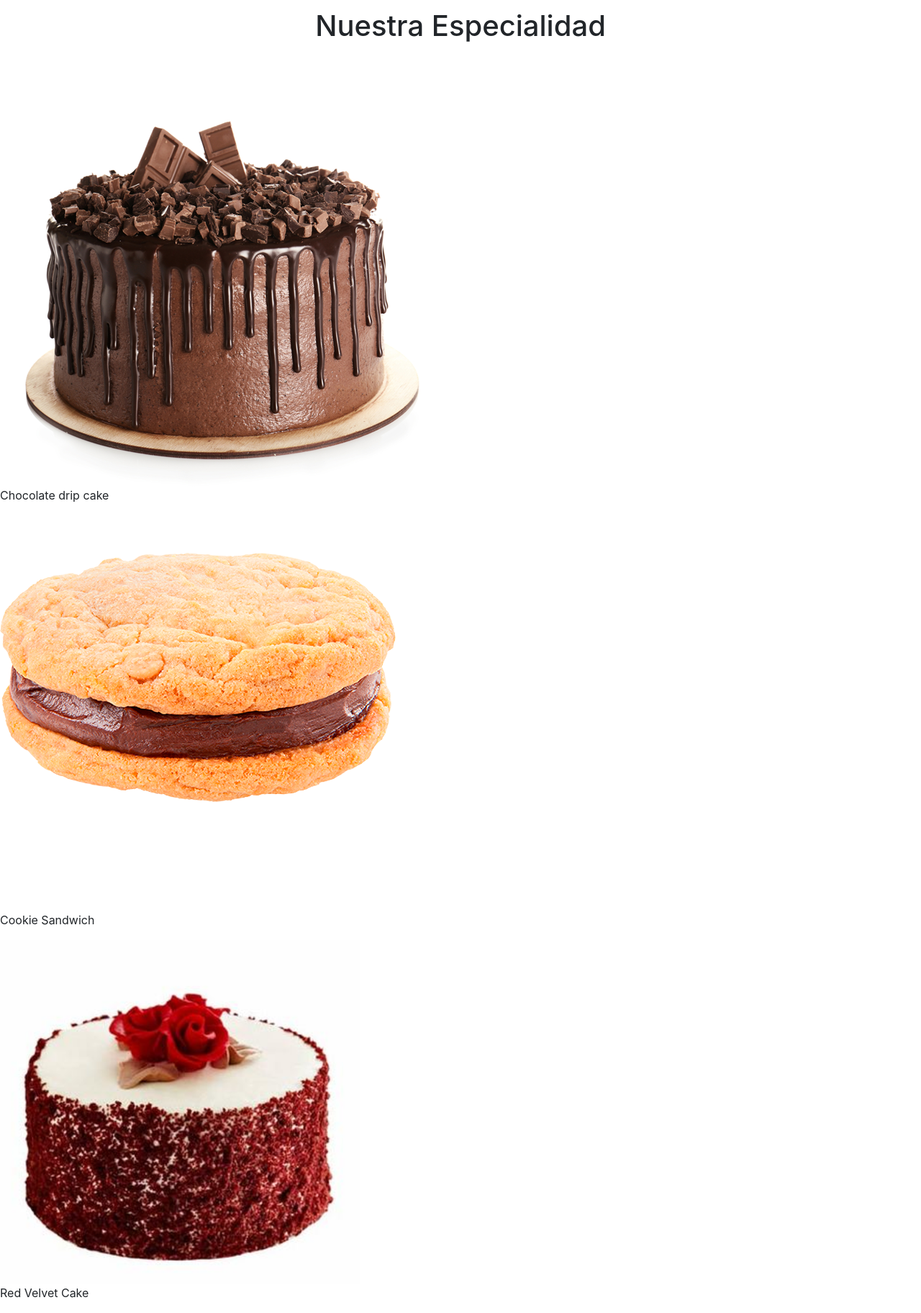
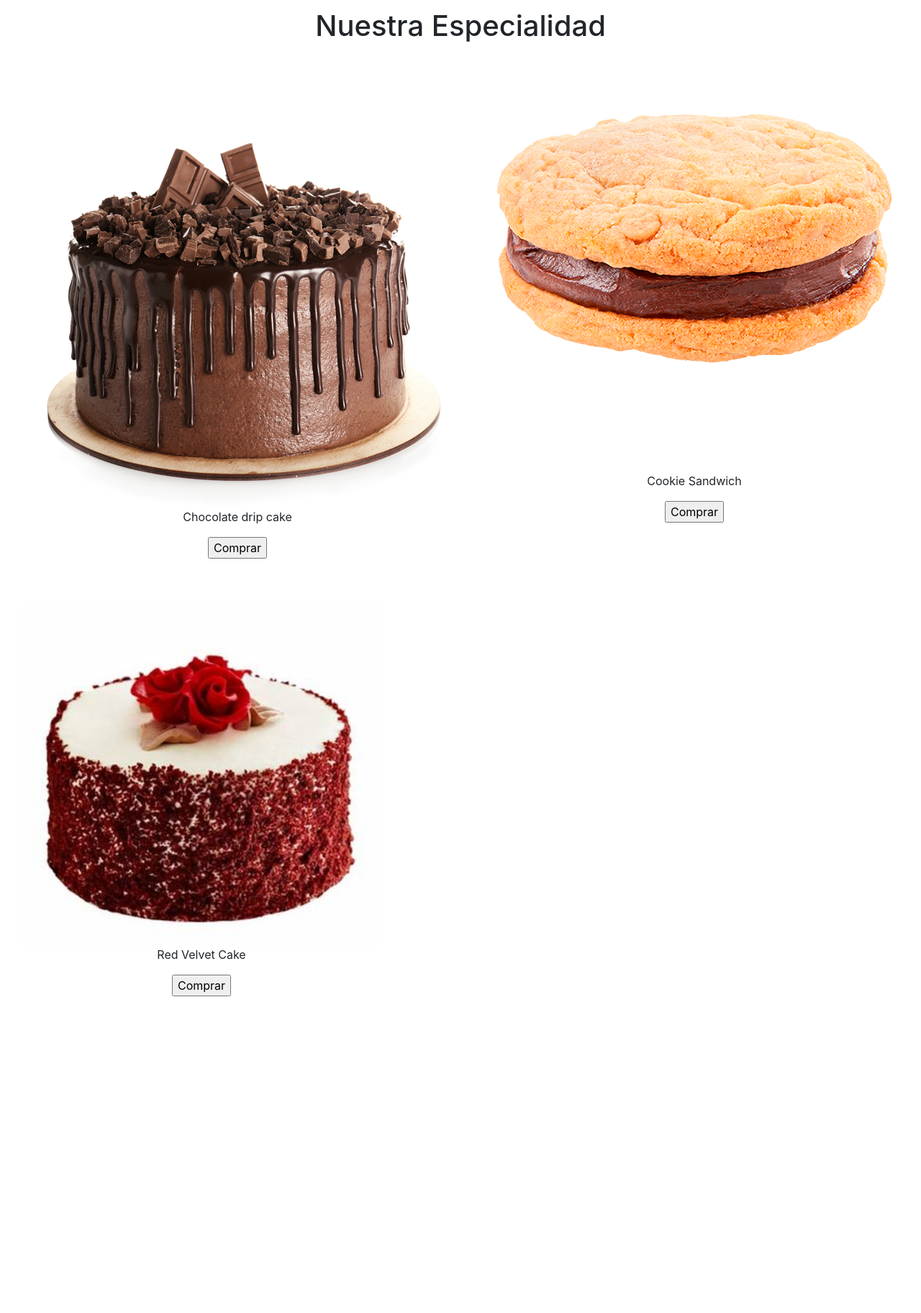
Before and after one commit to mar-p98/Proyecto, a PHP site: page / in a window 1280 px wide. Shown: the part 544-2368 px from the top of the page at 72% size. After the commit the page ends 1928 px from the top, so only its background shows below. Run offline with PHP 8.4, Linux system fonts and the light colour scheme.

Commit message:
lista de productos con flexbox

```diff
--- a/css/main.css
+++ b/css/main.css
@@ -38,3 +38,25 @@
     width:100%;
     text-align: center;
 }
+
+.contenedor {
+
+    display: flex;
+    flex-direction: row;
+    flex-wrap: wrap;
+}
+
+.elemento {
+
+    margin: 30px;
+}
+
+.nombreArticulo{
+
+    text-align: center;
+}
+
+.botoncomprar {
+    text-align: center;
+    margin: auto; display: block;
+}
--- a/index.html
+++ b/index.html
@@ -72,25 +72,31 @@
 
       </section>
 
+        <div class="contenedor">
 
-        <article>
+            <article class="elemento elemento1">
                 <figure>
-                <img src="img/chocolate-cake.png"/> <figcaption>Chocolate drip cake</figcaption>
+                    <img src="img/chocolate-cake.png"/> <figcaption class="nombreArticulo">Chocolate drip cake</figcaption>
                 </figure>
-
+                <input class="botoncomprar" type="submit" size="15" value="Comprar" name="nombre">
             </article>
 
-        <article>
+            <article class="elemento elemento2">
                 <figure>
-                <img src="img/cookieSandwich.png"/> <figcaption>Cookie Sandwich</figcaption>
+                    <img  src="img/cookieSandwich.png"/> <figcaption class="nombreArticulo">Cookie Sandwich</figcaption>
                 </figure>
+                <input class="botoncomprar"  type="submit" size="15" value="Comprar" name="nombre">
             </article>
 
-        <article>
+            <article class="elemento elemento3">
                 <figure>
-                <img src="img/redvelvetcake.png"/> <figcaption>Red Velvet Cake</figcaption>
+                    <img src="img/redvelvetcake.png"/> <figcaption class="nombreArticulo">Red Velvet Cake</figcaption>
                 </figure>
+                <input class="botoncomprar" type="submit" size="15" value="Comprar" name="nombre">
             </article>
+
+        </div>
+
 
         </section>
 
```
Lines whose indentation alone changed are shown as unchanged.
